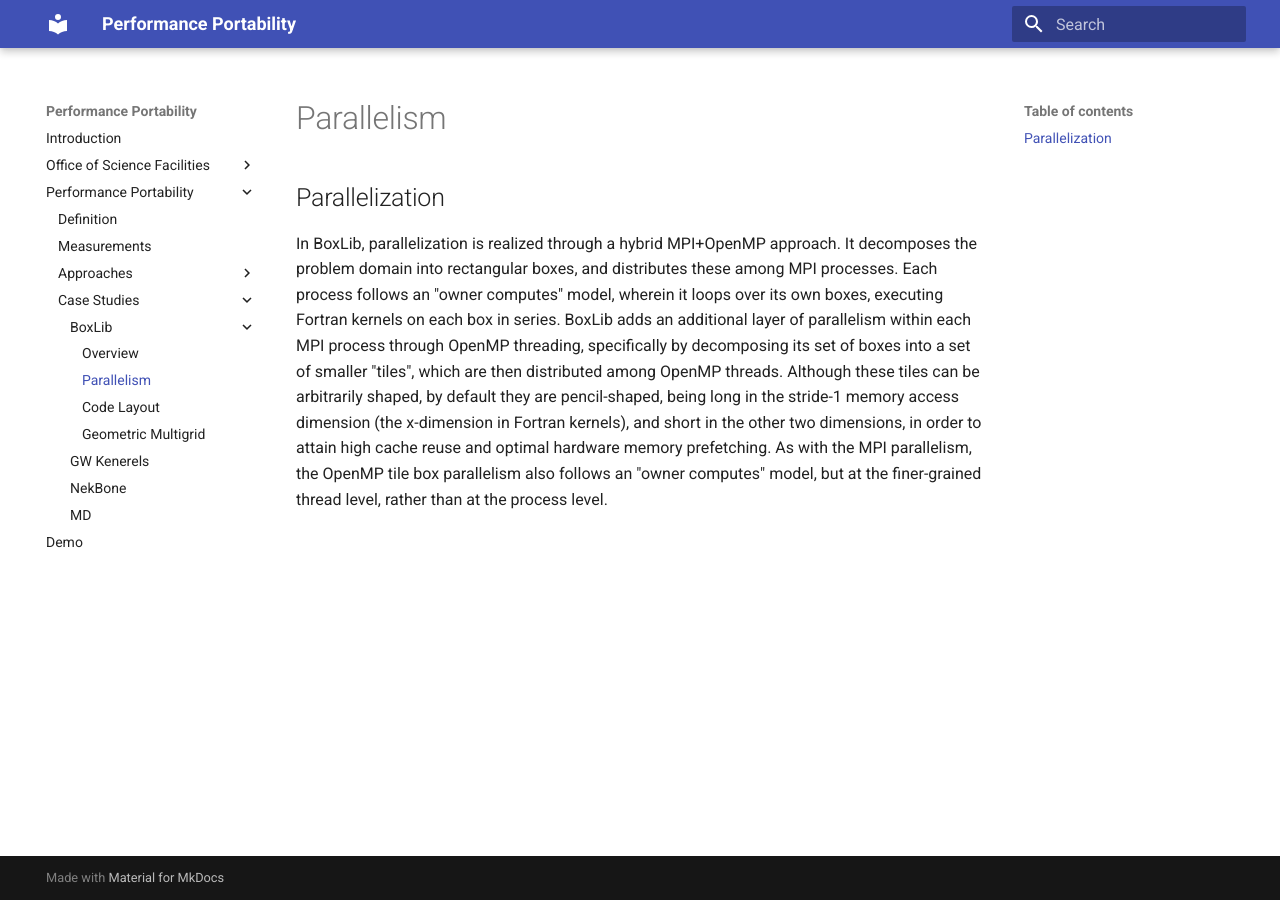
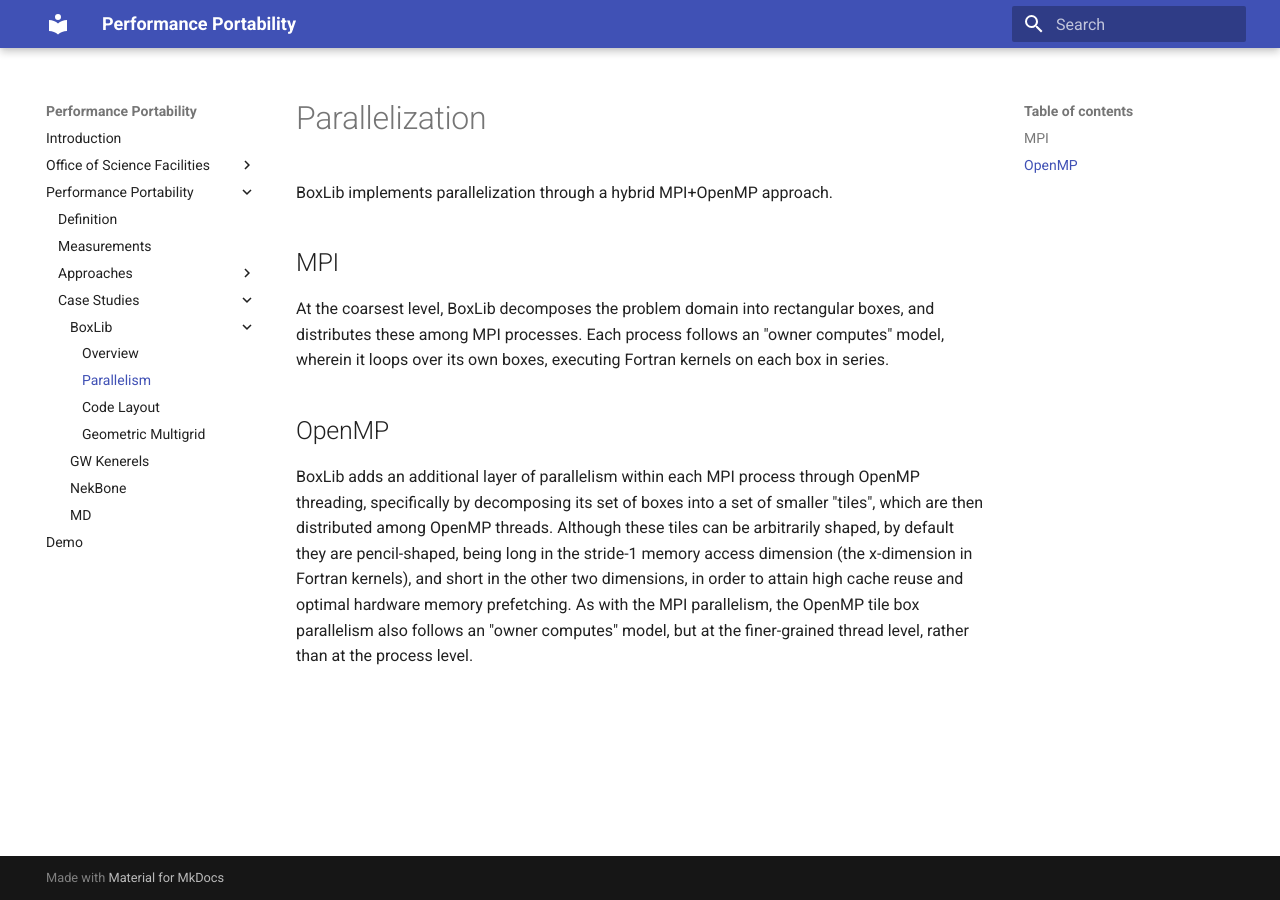
Before and after one commit to jrdeslippe/perfportsite, an MkDocs documentation site: the page built from docs/case_studies/amr/parallelism.md, in a window 1280 px wide. Built offline with MkDocs 1.6.1 and Material for MkDocs 9.7.7, drawn with Linux system fonts in a browser that asks for light colours; old or Windows-style settings are respelled for this version of MkDocs.

Commit message:
BoxLib: Parallelism: separate MPI and OpenMP into subsections

```diff
--- a/docs/case_studies/amr/parallelism.md
+++ b/docs/case_studies/amr/parallelism.md
@@ -1,9 +1,16 @@
-## Parallelization
+# Parallelization
 
-In BoxLib, parallelization is realized through a hybrid MPI+OpenMP approach. It
-decomposes the problem domain into rectangular boxes, and distributes these
-among MPI processes. Each process follows an "owner computes" model, wherein it
-loops over its own boxes, executing Fortran kernels on each box in series.
+BoxLib implements parallelization through a hybrid MPI+OpenMP approach.
+
+## MPI
+
+At the coarsest level, BoxLib decomposes the problem domain into rectangular
+boxes, and distributes these among MPI processes. Each process follows an
+"owner computes" model, wherein it loops over its own boxes, executing Fortran
+kernels on each box in series.
+
+## OpenMP
+
 BoxLib adds an additional layer of parallelism within each MPI process through
 OpenMP threading, specifically by decomposing its set of boxes into a set of
 smaller "tiles", which are then distributed among OpenMP threads. Although
```
